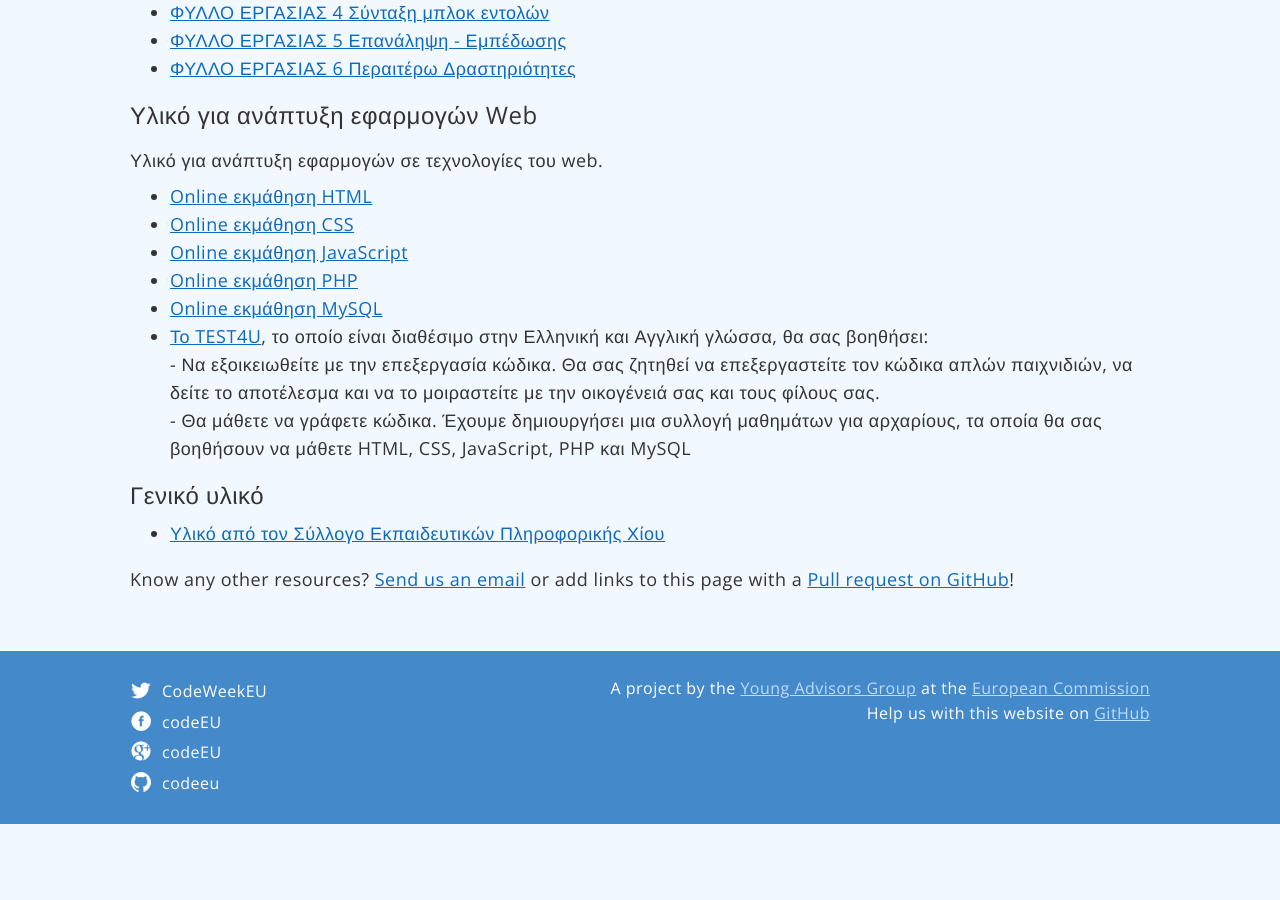
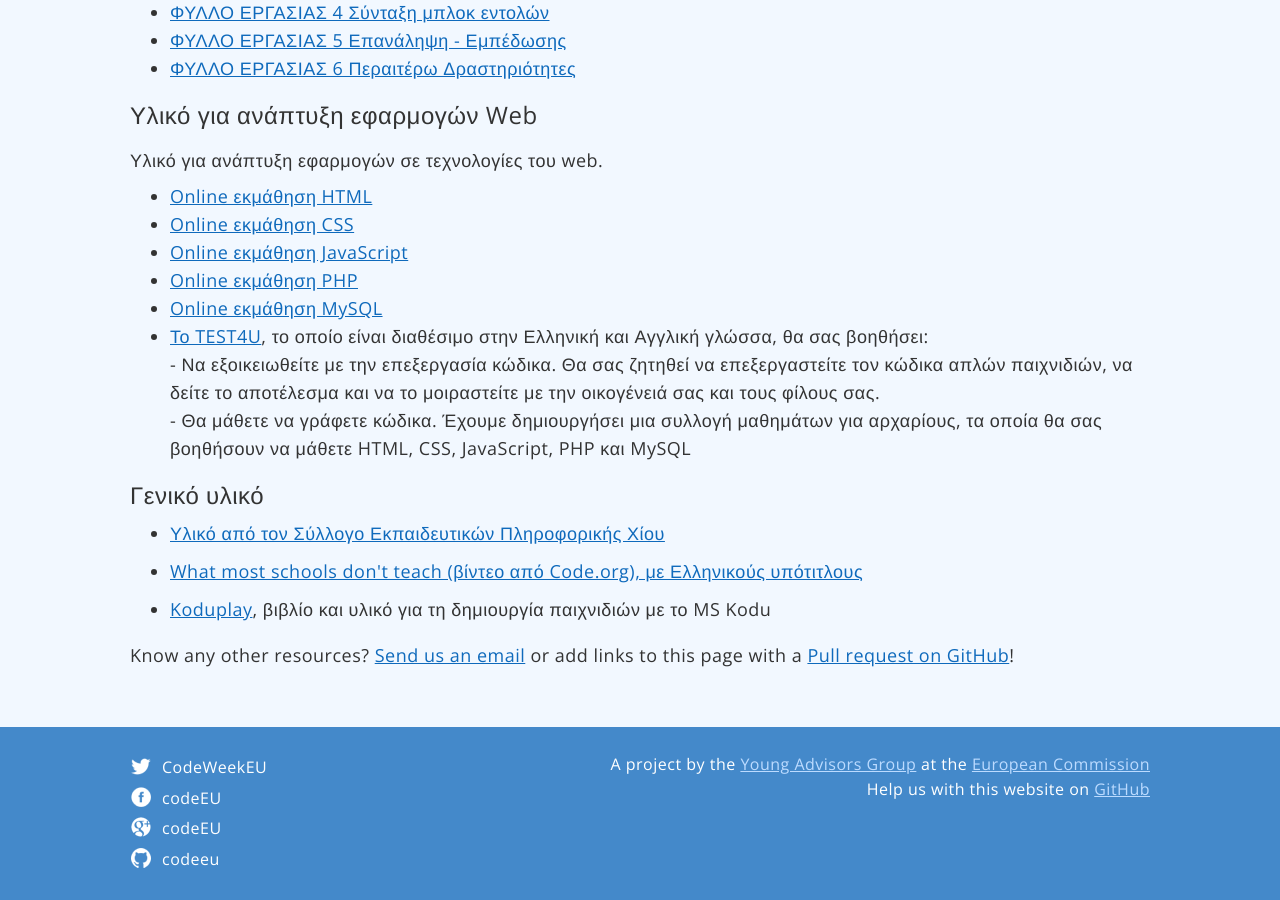
Before and after one commit to codeeu/codeeu.github.io, a Jekyll site: the page built from resources/greece/index.html, in a window 1280 px wide and 900 px high, scrolled down 945 px. Built offline with Jekyll 4.4.1, drawn with Linux system fonts in a browser that asks for light colours; nearby versions of some CDN libraries; Markdown is read by kramdown in place of the engine named in the settings; before the commit the page ends 1769 px from its top, so only the background shows below that.

Commit message:
Update index.html
Added 2 more resources_Greece

```diff
--- a/resources/greece/index.html
+++ b/resources/greece/index.html
@@ -54,5 +54,11 @@
   <ul>
     <li><a href="http://www.sepchiou.gr/">Υλικό από τον Σύλλογο Εκπαιδευτικών Πληροφορικής Χίου</a></li>
   </ul>
+  <ul>
+    <li><a href="https://www.youtube.com/watch?v=M-mqHtFtXiI/">What most schools don't teach (βίντεο από Code.org), με Ελληνικούς υπότιτλους</a></li>
+  </ul>
+  <ul>
+    <li><a href="http://www.koduplay.gr/">Koduplay</a>, βιβλίο και υλικό για τη δημιουργία παιχνιδιών με το MS Kodu</li>
+  </ul>
 
   <p>Know any other resources? <a href="mailto:{{site.contact.email}}">Send us an email</a> or add links to this page with a <a href="https://github.com/codeeu/codeeu.github.io">Pull request on GitHub</a>!</p>
```
